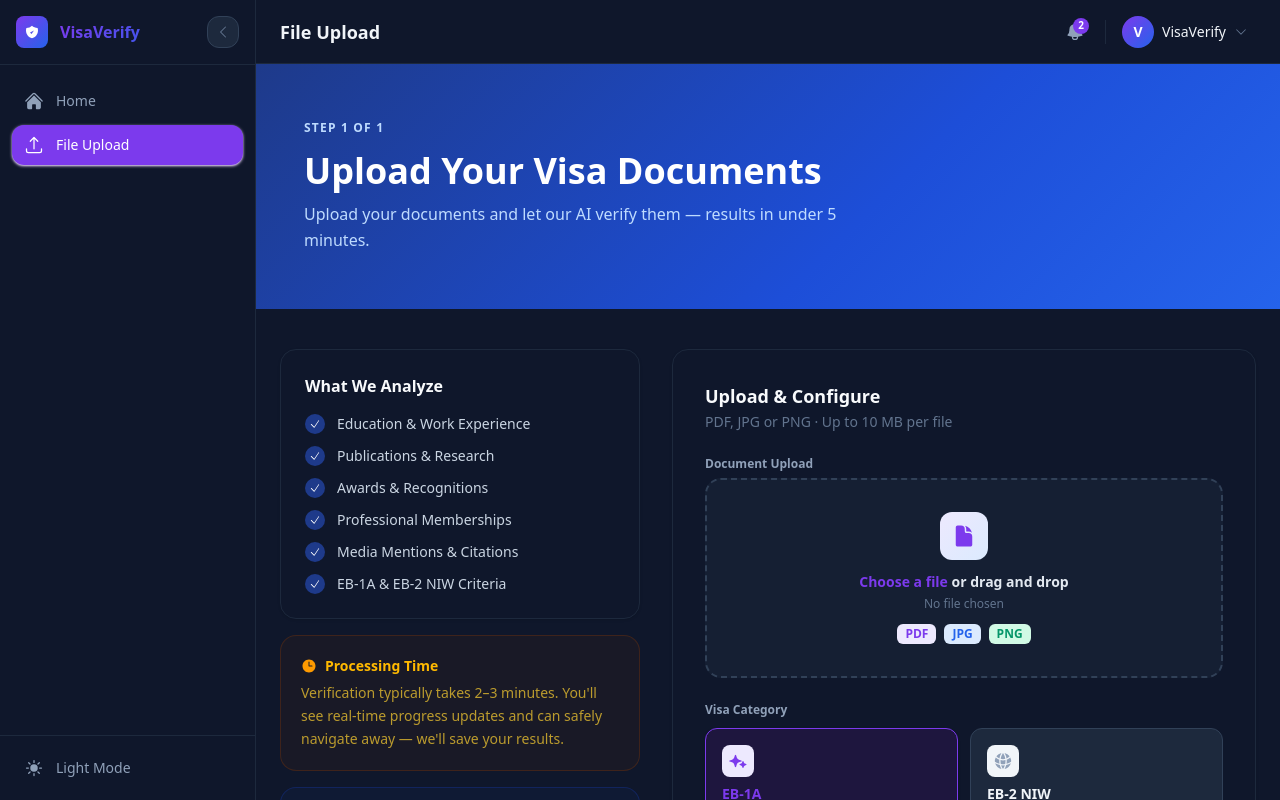
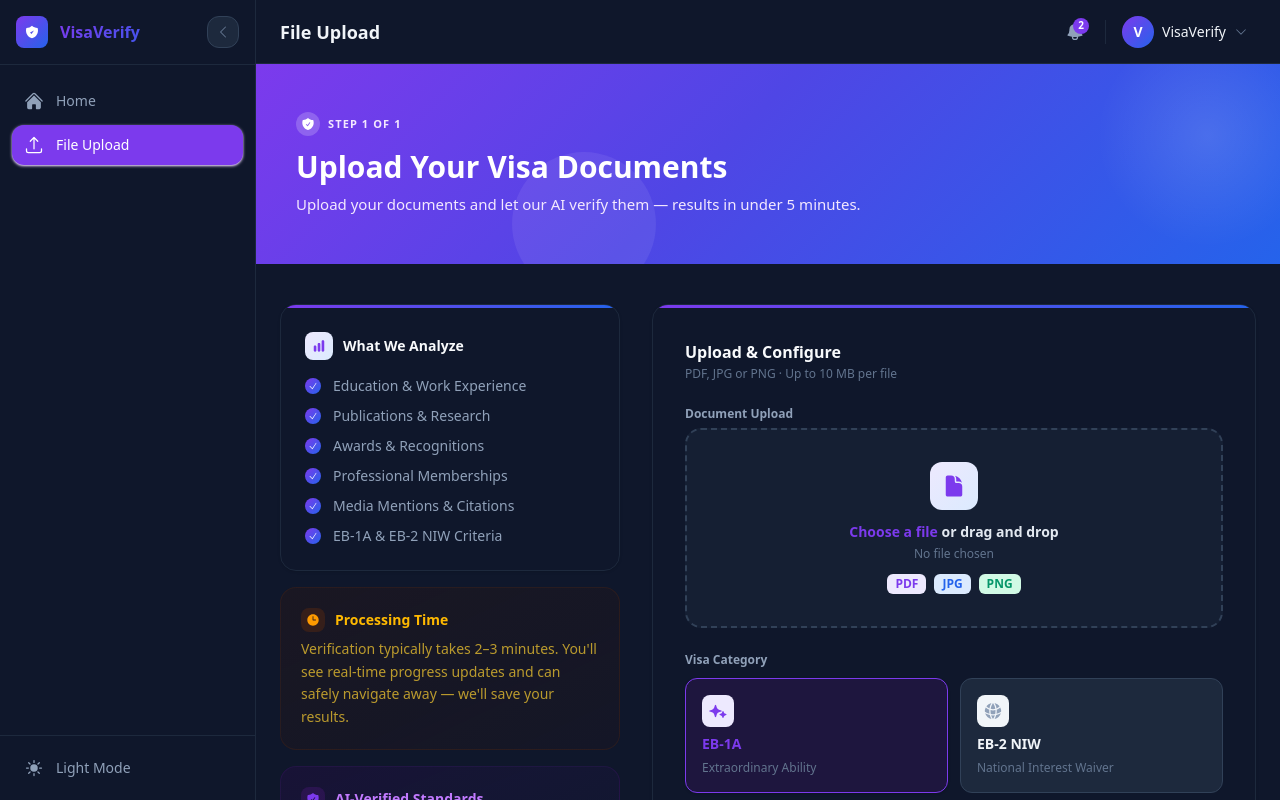
Before and after one commit to yats1304/VisaVerify, a Next.js app: page /upload in a window 1280 px wide. Built offline with nearby package versions, Linux system fonts and the light colour scheme.

Commit message:
fix: Upload page UI

```diff
--- a/app/(main)/upload/page.tsx
+++ b/app/(main)/upload/page.tsx
@@ -131,18 +131,31 @@ export default function UploadPage() {
   return (
     <div className="flex flex-col">
 
-      {/* Hero banner — breaks out of main padding */}
+      {/* Hero — VisaVerify brand gradient */}
       <div
-        className="-mx-4 sm:-mx-6 -mt-4 sm:-mt-6 mb-8 sm:mb-10 px-6 sm:px-12 py-10 sm:py-14"
-        style={{ background: 'linear-gradient(135deg, #1e3a8a 0%, #1d4ed8 60%, #2563eb 100%)' }}
+        className="-mx-4 sm:-mx-6 -mt-4 sm:-mt-6 mb-8 sm:mb-10 relative overflow-hidden px-6 sm:px-10 py-9 sm:py-12"
+        style={{ background: 'linear-gradient(135deg, #7c3aed 0%, #4f46e5 45%, #2563eb 100%)' }}
       >
-        <p className="text-xs font-bold tracking-widest text-blue-200 uppercase mb-3">STEP 1 OF 1</p>
-        <h1 className="text-2xl sm:text-4xl font-bold text-white mb-2 leading-tight">
+        {/* Decorative blobs */}
+        <div className="absolute -top-10 -right-10 w-56 h-56 rounded-full opacity-[0.12]" style={{ background: 'radial-gradient(circle, white, transparent 70%)' }} />
+        <div className="absolute -bottom-8 left-1/4 w-36 h-36 rounded-full opacity-[0.07]" style={{ background: 'white' }} />
+
+        <div className="relative z-10 max-w-2xl">
+          <div className="flex items-center gap-2 mb-3">
+            <div className="w-6 h-6 rounded-full bg-white/20 backdrop-blur-sm flex items-center justify-center">
+              <svg xmlns="http://www.w3.org/2000/svg" viewBox="0 0 24 24" fill="white" className="w-3.5 h-3.5">
+                <path fillRule="evenodd" d="M12.516 2.17a.75.75 0 0 0-1.032 0 11.209 11.209 0 0 1-7.877 3.08.75.75 0 0 0-.722.515A12.74 12.74 0 0 0 2.25 9.75c0 5.942 4.064 10.933 9.563 12.348a.749.749 0 0 0 .374 0c5.499-1.415 9.563-6.406 9.563-12.348 0-1.39-.223-2.73-.635-3.985a.75.75 0 0 0-.722-.516l-.143.001c-2.996 0-5.717-1.17-7.734-3.08Zm3.094 8.016a.75.75 0 1 0-1.22-.872l-3.236 4.53-1.522-1.521a.75.75 0 0 0-1.06 1.06l2.25 2.25a.75.75 0 0 0 1.14-.094l3.648-5.353Z" clipRule="evenodd" />
+              </svg>
+            </div>
+            <span className="text-[11px] font-bold tracking-widest text-purple-100 uppercase">Step 1 of 1</span>
+          </div>
+          <h1 className="text-2xl sm:text-3xl font-bold text-white mb-1.5 leading-tight">
             Upload Your Visa Documents
           </h1>
-        <p className="text-blue-200 text-sm sm:text-base max-w-xl leading-relaxed">
+          <p className="text-purple-100 text-sm sm:text-[15px] leading-relaxed">
             Upload your documents and let our AI verify them — results in under 5 minutes.
           </p>
+        </div>
       </div>
 
       <input
@@ -155,37 +168,49 @@ export default function UploadPage() {
       />
 
       {/* Two-column layout */}
-      <div className="grid grid-cols-1 lg:grid-cols-[360px_1fr] gap-6 sm:gap-8 max-w-6xl mx-auto w-full">
+      <div className="grid grid-cols-1 lg:grid-cols-[340px_1fr] gap-6 sm:gap-8 max-w-6xl mx-auto w-full">
 
         {/* ── Left: info panel ── */}
         <div className="flex flex-col gap-4">
 
           {/* What We Analyze */}
-          <div className="bg-white dark:bg-slate-900 rounded-2xl border border-gray-100 dark:border-slate-800 shadow-sm p-6">
-            <h3 className="font-bold text-gray-900 dark:text-slate-50 text-base mb-4">What We Analyze</h3>
-            <ul className="flex flex-col gap-3">
+          <div className="bg-white dark:bg-slate-900 rounded-2xl border border-gray-100 dark:border-slate-800 shadow-sm overflow-hidden">
+            <div className="h-[3px]" style={{ background: 'linear-gradient(90deg, #7c3aed, #2563eb)' }} />
+            <div className="p-5 sm:p-6">
+              <div className="flex items-center gap-2.5 mb-4">
+                <div className="w-7 h-7 rounded-lg flex items-center justify-center shrink-0" style={{ background: 'linear-gradient(135deg, #ede9fe, #dbeafe)' }}>
+                  <svg xmlns="http://www.w3.org/2000/svg" viewBox="0 0 24 24" fill="currentColor" className="w-3.5 h-3.5 text-[#7c3aed]">
+                    <path d="M18.375 2.25c-1.035 0-1.875.84-1.875 1.875v15.75c0 1.035.84 1.875 1.875 1.875h.75c1.035 0 1.875-.84 1.875-1.875V4.125c0-1.036-.84-1.875-1.875-1.875h-.75ZM9.75 8.625c0-1.036.84-1.875 1.875-1.875h.75c1.036 0 1.875.84 1.875 1.875v11.25c0 1.035-.84 1.875-1.875 1.875h-.75a1.875 1.875 0 0 1-1.875-1.875V8.625ZM3 13.125c0-1.036.84-1.875 1.875-1.875h.75c1.036 0 1.875.84 1.875 1.875v6.75c0 1.035-.84 1.875-1.875 1.875h-.75A1.875 1.875 0 0 1 3 19.875v-6.75Z" />
+                  </svg>
+                </div>
+                <h3 className="font-bold text-gray-900 dark:text-slate-50 text-sm">What We Analyze</h3>
+              </div>
+              <ul className="flex flex-col gap-2.5">
                 {WHAT_WE_ANALYZE.map((item) => (
                   <li key={item} className="flex items-center gap-3">
                     <div
-                    className="w-5 h-5 rounded-full flex items-center justify-center shrink-0"
-                    style={{ background: '#1e3a8a' }}
+                      className="w-4 h-4 rounded-full flex items-center justify-center shrink-0"
+                      style={{ background: 'linear-gradient(135deg, #7c3aed, #2563eb)' }}
                     >
-                    <svg xmlns="http://www.w3.org/2000/svg" viewBox="0 0 24 24" fill="white" className="w-3 h-3">
+                      <svg xmlns="http://www.w3.org/2000/svg" viewBox="0 0 24 24" fill="white" className="w-2.5 h-2.5">
                         <path fillRule="evenodd" d="M19.916 4.626a.75.75 0 0 1 .208 1.04l-9 13.5a.75.75 0 0 1-1.154.114l-6-6a.75.75 0 0 1 1.06-1.06l5.353 5.353 8.493-12.74a.75.75 0 0 1 1.04-.207Z" clipRule="evenodd" />
                       </svg>
                     </div>
-                  <span className="text-sm text-gray-700 dark:text-slate-300">{item}</span>
+                    <span className="text-sm text-gray-600 dark:text-slate-400">{item}</span>
                   </li>
                 ))}
               </ul>
             </div>
+          </div>
 
           {/* Processing Time */}
-          <div className="rounded-2xl border border-amber-200 dark:border-amber-800/30 bg-amber-50 dark:bg-amber-900/10 p-5">
-            <div className="flex items-center gap-2 mb-1.5">
-              <svg xmlns="http://www.w3.org/2000/svg" viewBox="0 0 24 24" fill="currentColor" className="w-4 h-4 text-amber-500 shrink-0">
+          <div className="rounded-2xl border border-amber-100 dark:border-amber-900/20 bg-gradient-to-br from-amber-50 to-orange-50/60 dark:from-amber-950/20 dark:to-orange-950/10 p-5">
+            <div className="flex items-center gap-2.5 mb-1.5">
+              <div className="w-6 h-6 rounded-lg bg-amber-100 dark:bg-amber-900/30 flex items-center justify-center shrink-0">
+                <svg xmlns="http://www.w3.org/2000/svg" viewBox="0 0 24 24" fill="currentColor" className="w-3.5 h-3.5 text-amber-500">
                   <path fillRule="evenodd" d="M12 2.25c-5.385 0-9.75 4.365-9.75 9.75s4.365 9.75 9.75 9.75 9.75-4.365 9.75-9.75S17.385 2.25 12 2.25ZM12.75 6a.75.75 0 0 0-1.5 0v6c0 .414.336.75.75.75h4.5a.75.75 0 0 0 0-1.5h-3.75V6Z" clipRule="evenodd" />
                 </svg>
+              </div>
               <h4 className="font-bold text-amber-700 dark:text-amber-400 text-sm">Processing Time</h4>
             </div>
             <p className="text-sm text-amber-700/80 dark:text-amber-300/70 leading-relaxed">
@@ -194,14 +219,16 @@ export default function UploadPage() {
           </div>
 
           {/* AI Standards */}
-          <div className="rounded-2xl border border-blue-200 dark:border-blue-800/30 bg-blue-50 dark:bg-blue-900/10 p-5">
-            <div className="flex items-center gap-2 mb-1.5">
-              <svg xmlns="http://www.w3.org/2000/svg" viewBox="0 0 24 24" fill="currentColor" className="w-4 h-4 text-blue-600 dark:text-blue-400 shrink-0">
+          <div className="rounded-2xl border border-purple-100 dark:border-purple-900/20 bg-gradient-to-br from-purple-50 to-blue-50/60 dark:from-purple-950/20 dark:to-blue-950/10 p-5">
+            <div className="flex items-center gap-2.5 mb-1.5">
+              <div className="w-6 h-6 rounded-lg bg-purple-100 dark:bg-purple-900/30 flex items-center justify-center shrink-0">
+                <svg xmlns="http://www.w3.org/2000/svg" viewBox="0 0 24 24" fill="currentColor" className="w-3.5 h-3.5 text-[#7c3aed]">
                   <path fillRule="evenodd" d="M12.516 2.17a.75.75 0 0 0-1.032 0 11.209 11.209 0 0 1-7.877 3.08.75.75 0 0 0-.722.515A12.74 12.74 0 0 0 2.25 9.75c0 5.942 4.064 10.933 9.563 12.348a.749.749 0 0 0 .374 0c5.499-1.415 9.563-6.406 9.563-12.348 0-1.39-.223-2.73-.635-3.985a.75.75 0 0 0-.722-.516l-.143.001c-2.996 0-5.717-1.17-7.734-3.08Zm3.094 8.016a.75.75 0 1 0-1.22-.872l-3.236 4.53-1.522-1.521a.75.75 0 0 0-1.06 1.06l2.25 2.25a.75.75 0 0 0 1.14-.094l3.648-5.353Z" clipRule="evenodd" />
                 </svg>
-              <h4 className="font-bold text-blue-700 dark:text-blue-400 text-sm">AI-Verified Standards</h4>
               </div>
-            <p className="text-sm text-blue-700/80 dark:text-blue-300/70 leading-relaxed">
+              <h4 className="font-bold text-[#7c3aed] dark:text-purple-400 text-sm">AI-Verified Standards</h4>
+            </div>
+            <p className="text-sm text-purple-700/80 dark:text-purple-300/70 leading-relaxed">
               Our system applies the same verification frameworks and thresholds used by immigration authorities worldwide.
             </p>
           </div>
@@ -209,10 +236,19 @@ export default function UploadPage() {
 
         {/* ── Right: upload + configure ── */}
         <div className="flex flex-col gap-5">
-          <div className="bg-white dark:bg-slate-900 rounded-2xl border border-gray-100 dark:border-slate-800 shadow-sm p-6 sm:p-8 flex flex-col gap-6">
+          <div className="bg-white dark:bg-slate-900 rounded-2xl border border-gray-100 dark:border-slate-800 shadow-sm overflow-hidden">
+            <div className="h-[3px]" style={{ background: 'linear-gradient(90deg, #7c3aed, #2563eb)' }} />
+            <div className="p-6 sm:p-8 flex flex-col gap-6">
+            <div className="flex items-center justify-between">
               <div>
-              <h2 className="text-lg font-bold text-gray-900 dark:text-slate-50">Upload &amp; Configure</h2>
-              <p className="text-sm text-gray-400 dark:text-slate-500 mt-0.5">PDF, JPG or PNG · Up to 10 MB per file</p>
+                <h2 className="text-base font-bold text-gray-900 dark:text-slate-50">Upload &amp; Configure</h2>
+                <p className="text-xs text-gray-400 dark:text-slate-500 mt-0.5">PDF, JPG or PNG · Up to 10 MB per file</p>
+              </div>
+              {files.length > 0 && (
+                <span className="px-2.5 py-1 rounded-full text-xs font-bold bg-purple-50 dark:bg-purple-950/30 text-[#7c3aed] border border-purple-100 dark:border-purple-900/30">
+                  {files.length} file{files.length > 1 ? 's' : ''} ready
+                </span>
+              )}
             </div>
 
             {/* Drop zone */}
@@ -518,8 +554,7 @@ export default function UploadPage() {
             </div>
           </div>
         </div>
-
-
+      </div>
     </div>
   )
 }
```
Lines whose indentation alone changed are shown as unchanged.
